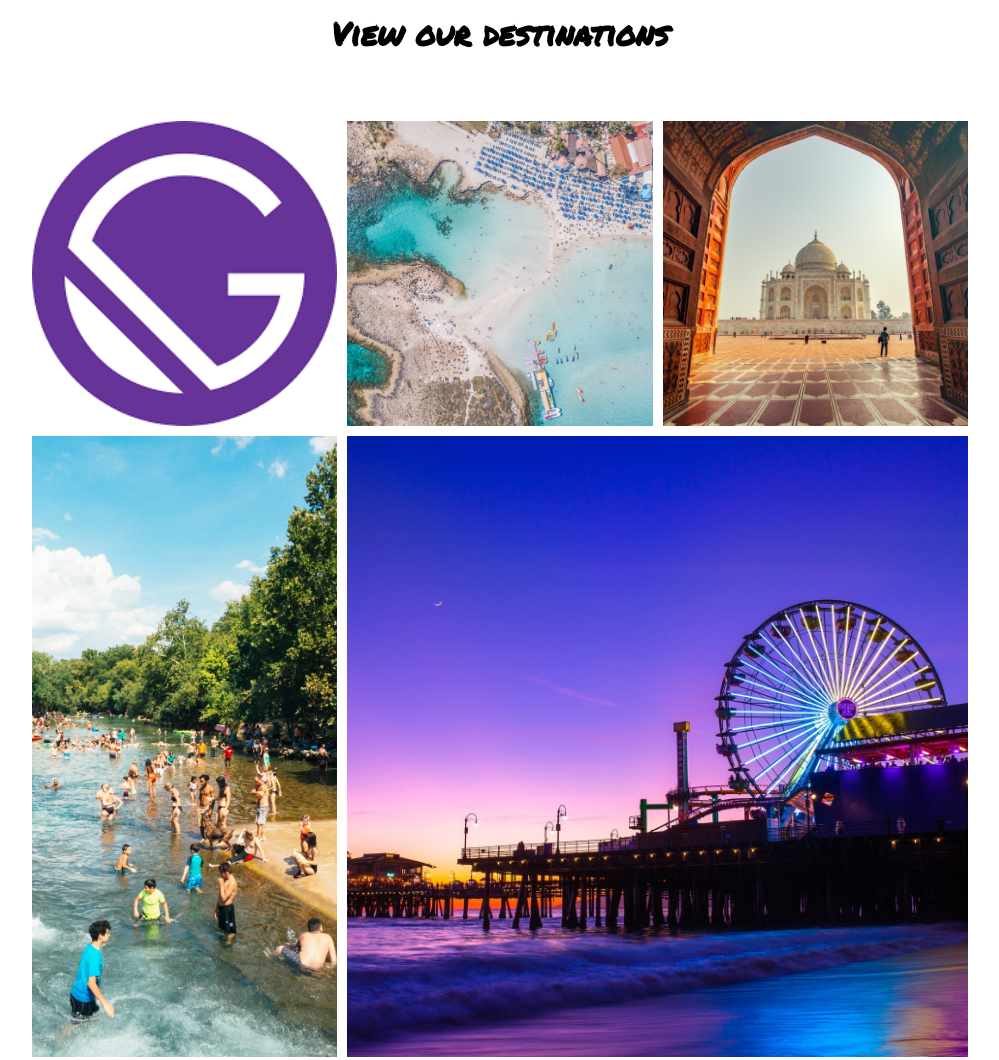
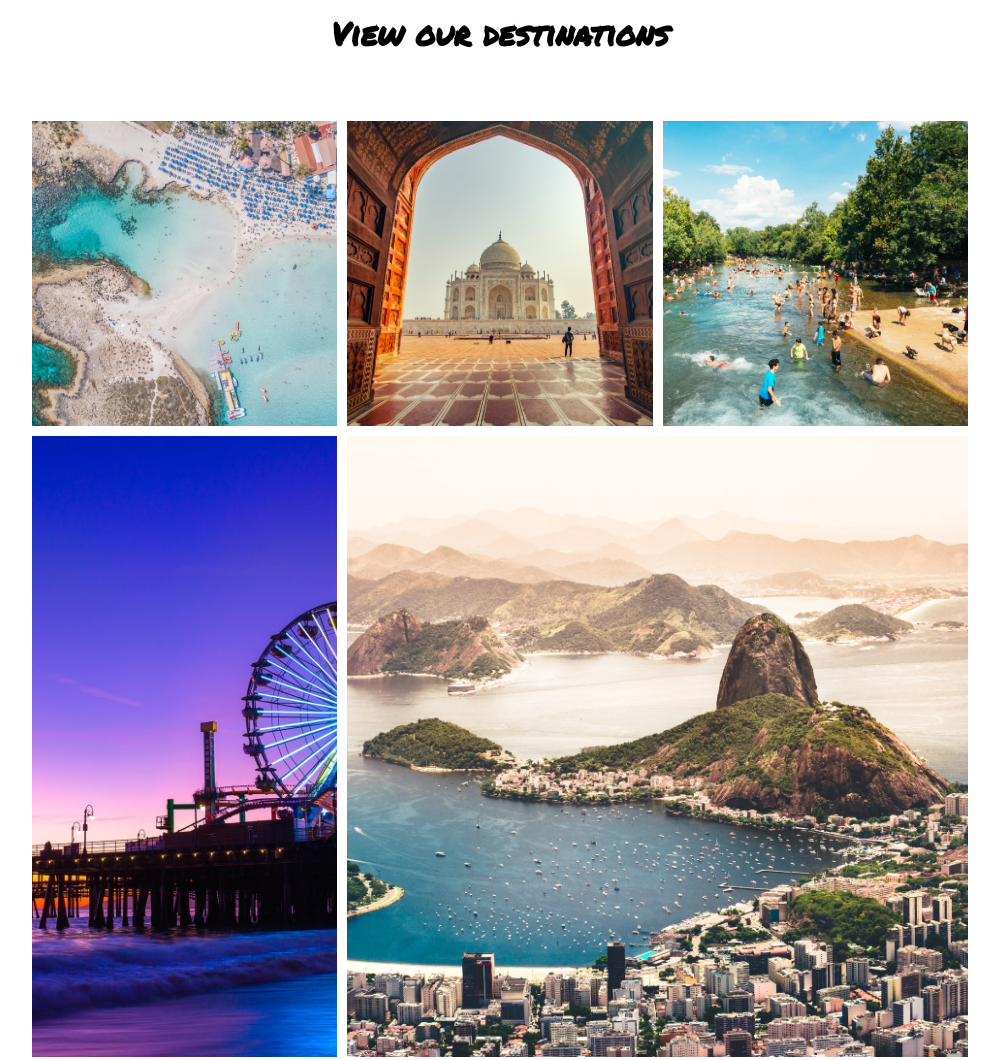
Before and after one commit to anna-biruk/gatsby-travel-website, a Gatsby site: page / in a window 1280 px wide. Shown: the part 940-2000 px from the top of the page, without its empty margins (140-1139 px from the left). Built offline with nearby package versions, Linux system fonts and the light colour scheme; Gatsby itself is replaced by a stand-in of ours.

Commit message:
change image file

```diff
--- a/src/components/image.js
+++ b/src/components/image.js
@@ -9,7 +9,7 @@
       allFile(
         filter: {
           extension: { regex: "/(jpg)|(png)|(jpeg)/" }
-          name: { nin: ["background", "background2"] }
+          name: { nin: ["background", "background2","gatsby-icon"] }
         }
       ) {
         edges {
```
